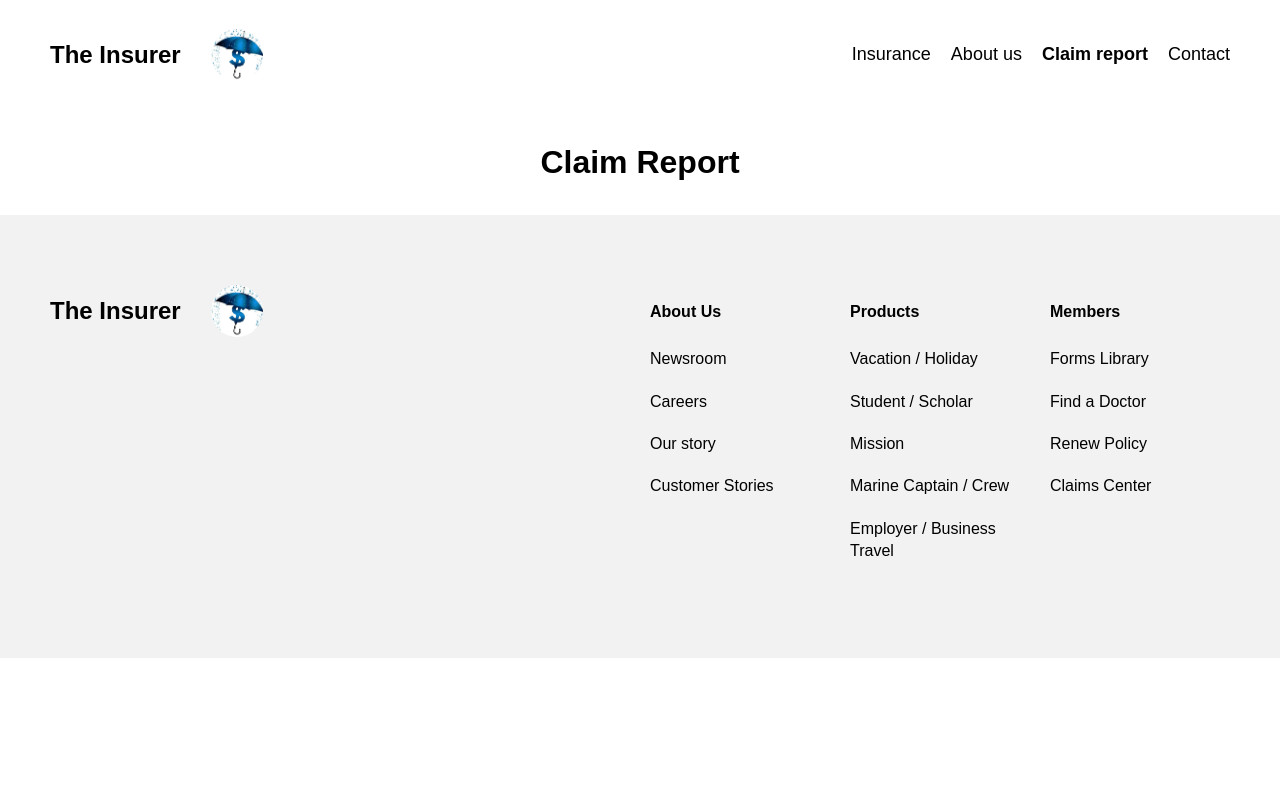
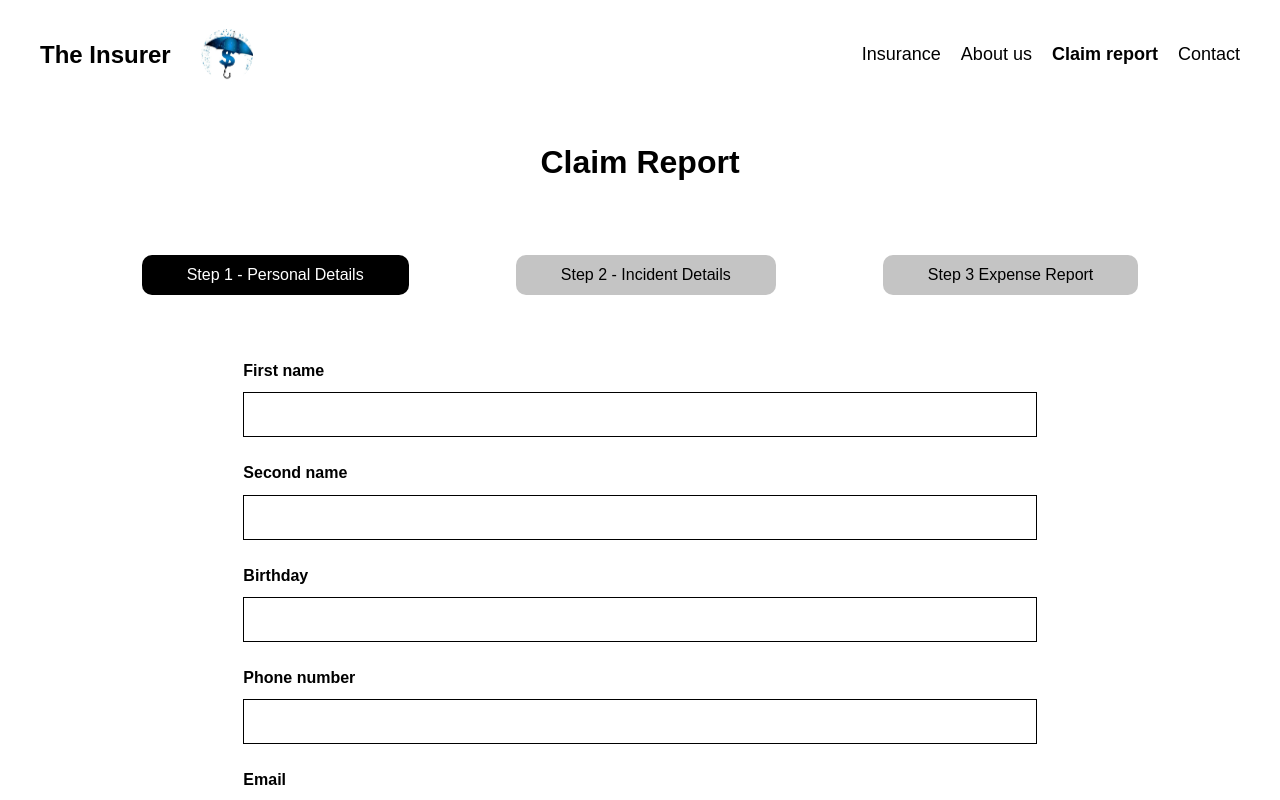
Before and after one commit to darek-grund/a11y, a Vue app: page /#/claim-report in a window 1280 px wide. Shown: the top 800 px of the page. Built offline with nearby package versions, Linux system fonts and the light colour scheme.

Commit message:
Claim Report

```diff
--- a/src/assets/styles/_grid.scss
+++ b/src/assets/styles/_grid.scss
@@ -1,7 +1,7 @@
 .row {
   display: flex;
   flex-wrap: wrap;
-  width: 100%;
+  margin: 0 -1rem;
 
   &--align-center {
     align-items: center;
--- a/src/assets/styles/_utilities.scss
+++ b/src/assets/styles/_utilities.scss
@@ -9,3 +9,7 @@
 .ml-2 {
   margin-left: 2rem;
 }
+
+.mb-10 {
+  margin-bottom: 10rem;
+}
--- a/src/assets/styles/styles.scss
+++ b/src/assets/styles/styles.scss
@@ -121,3 +121,43 @@ ul {
     color: $primary;
   }
 }
+
+.tabs {
+  display: flex;
+  justify-content: space-between;
+  list-style: none;
+  padding: 0;
+  margin: 2rem 0;
+  font-size: 1.6rem;
+
+  &__tab {
+    display: inline-flex;
+    align-items: center;
+    border-radius: 1rem;
+    height: 4rem;
+    background: $gray2;
+    padding: 0 4.5rem;
+
+    &--active {
+      background: $primary;
+      color: $background;
+    }
+  }
+}
+
+.form {
+  font-size: 1.6rem;
+
+  &__label {
+    display: block;
+    margin-bottom: 1rem;
+    font-weight: 700;
+  }
+
+  &__input {
+    height: 4.5rem;
+    width: 100%;
+    border: 1px solid $primary;
+    padding: 0 2rem;
+  }
+}
--- a/src/views/ClaimReportView.vue
+++ b/src/views/ClaimReportView.vue
@@ -3,6 +3,56 @@
     <div class="row">
       <div class="col-md-12 text-center">
         <h1>Claim Report</h1>
+      </div>
+    </div>
+
+    <div class="row">
+      <div class="col-md-1"></div>
+      <div class="col-md-10">
+        <ul class="tabs">
+          <li class="tabs__tab tabs__tab--active">Step 1 - Personal Details</li>
+          <li class="tabs__tab">Step 2 - Incident Details</li>
+          <li class="tabs__tab">Step 3 Expense Report</li>
+        </ul>
+      </div>
+    </div>
+
+    <div class="row mb-10">
+      <div class="col-md-2"></div>
+      <div class="col-md-8">
+        <form action="" method="" class="form">
+          <p>
+            <label for="" class="form__label">First name</label>
+            <input type="text" class="form__input">
+          </p>
+          <p>
+            <label for="" class="form__label">Second name</label>
+            <input type="text" class="form__input">
+          </p>
+          <p>
+            <label for="" class="form__label">Birthday</label>
+            <input type="text" class="form__input">
+          </p>
+          <p>
+            <label for="" class="form__label">Phone number</label>
+            <input type="text" class="form__input">
+          </p>
+          <p>
+            <label for="" class="form__label">Email</label>
+            <input type="text" class="form__input">
+          </p>
+          <p>
+            <label for="" class="form__label">Policy number</label>
+            <input type="text" class="form__input">
+          </p>
+
+          <div class="row">
+            <div class="col-md-12 text-right">
+              <button class="button button--primary">Continue</button>
+            </div>
+          </div>
+
+        </form>
       </div>
     </div>
   </div>
@@ -21,6 +71,6 @@
   });
 </script>
 
-<style scoped>
+<style scoped lang="scss">
 
 </style>
--- a/src/views/InsuranceView.vue
+++ b/src/views/InsuranceView.vue
@@ -99,8 +99,8 @@
   @import '@/assets/styles/_colors';
 
   .container {
-    margin-top: 10rem;
-    margin-bottom: 10rem;
+    margin-top: 5rem;
+    margin-bottom: 5rem;
   }
 
   h2 {
```
